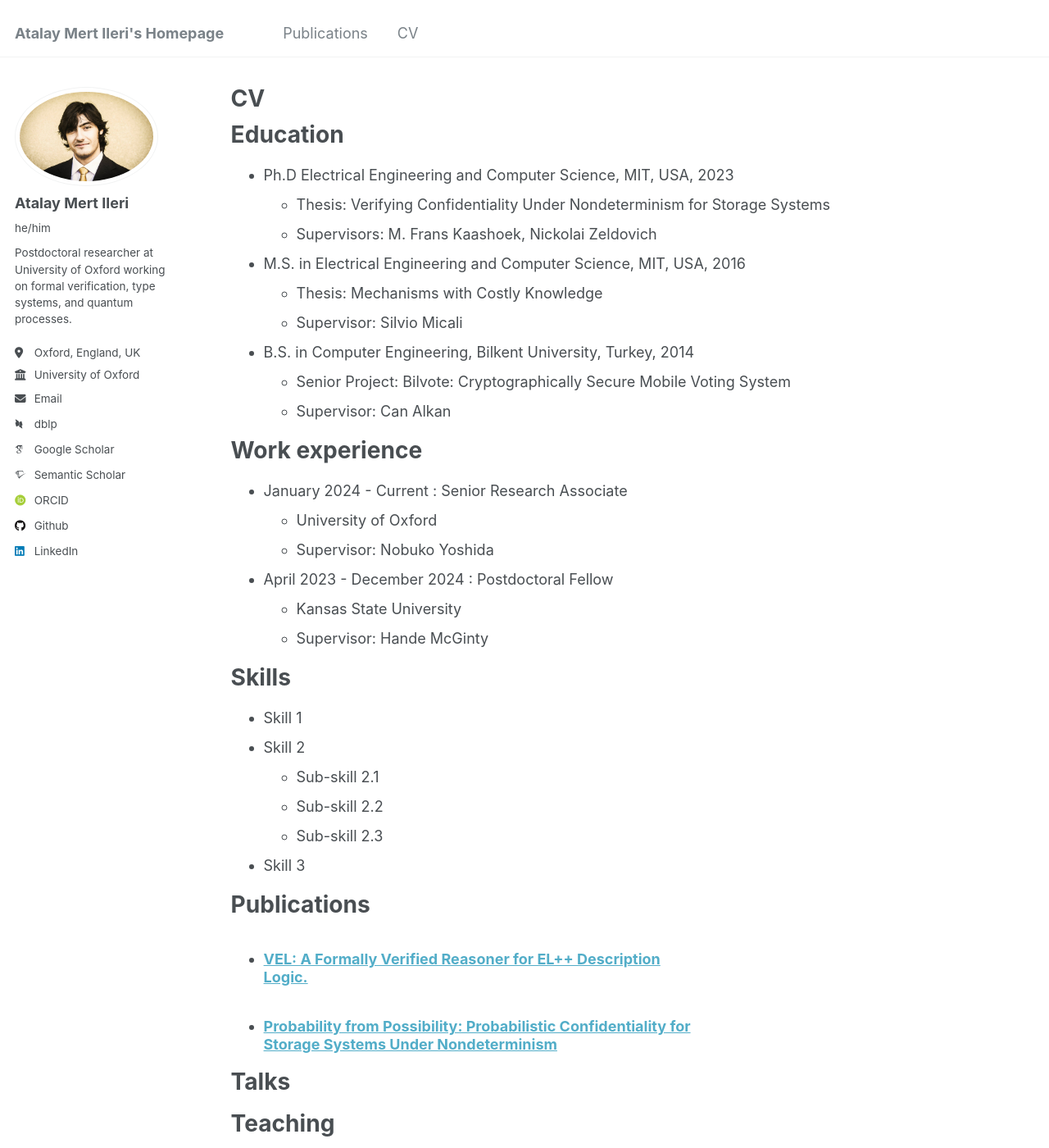
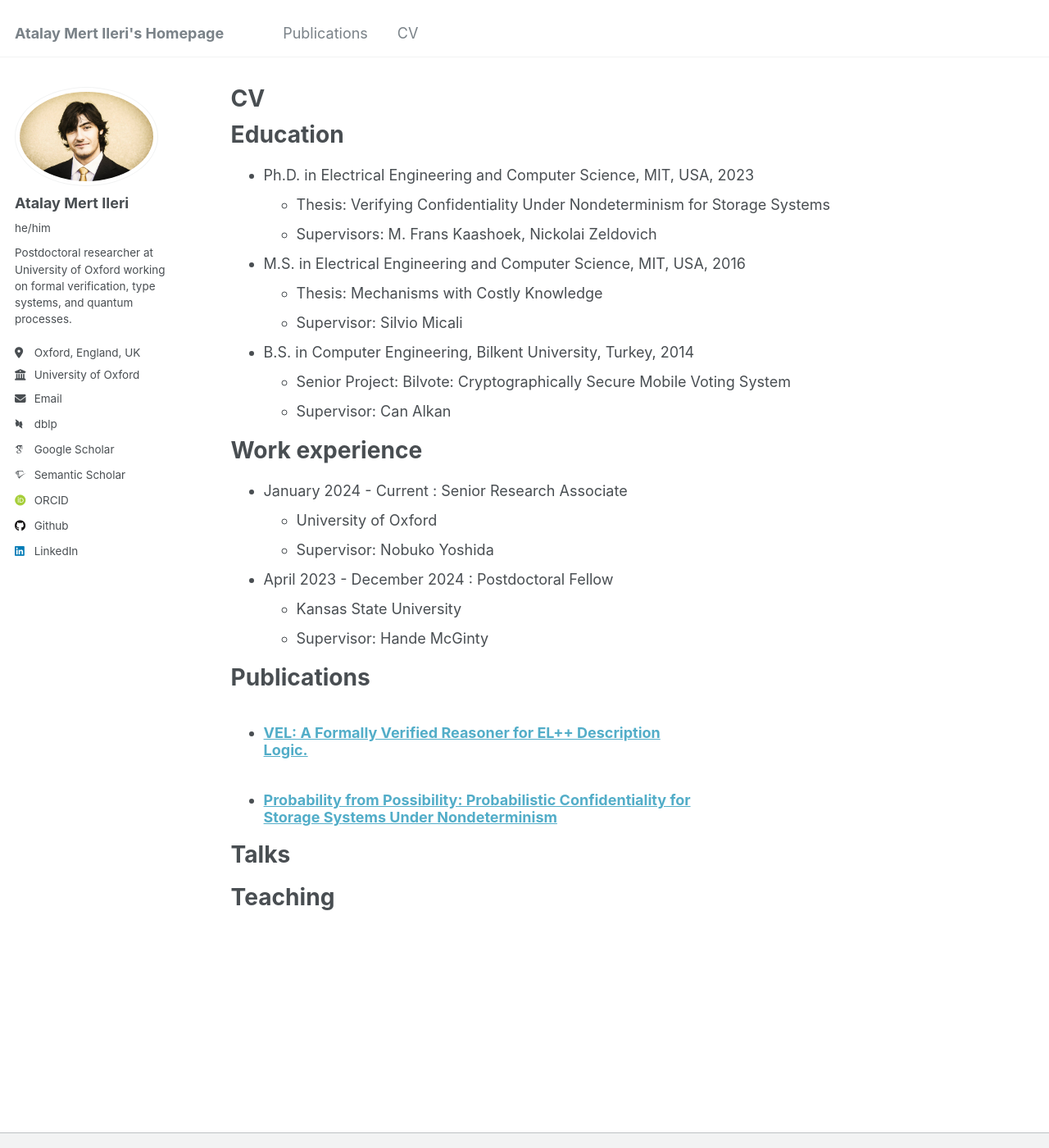
Before and after one commit to atalaymertileri/atalaymertileri.github.io, a Jekyll site: the page built from _pages/cv.md, in a window 1280 px wide and 1400 px high. Shown: the whole window at 82% size. Built offline with Jekyll 4.4.1, drawn with Linux system fonts in a browser that asks for light colours; some web fonts are replaced; some of the changed text lies outside the part shown.

Commit message:
Update cv.md

```diff
--- a/_pages/cv.md
+++ b/_pages/cv.md
@@ -11,7 +11,7 @@ redirect_from:
 
 Education
 ======
-* Ph.D Electrical Engineering and Computer Science, MIT, USA, 2023
+* Ph.D. in Electrical Engineering and Computer Science, MIT, USA, 2023
   * Thesis: Verifying Confidentiality Under Nondeterminism for Storage Systems
   * Supervisors: M. Frans Kaashoek, Nickolai Zeldovich
 * M.S. in Electrical Engineering and Computer Science, MIT, USA, 2016
@@ -31,15 +31,6 @@ Work experience
   * Kansas State University
   * Supervisor: Hande McGinty
 
-Skills
-======
-* Skill 1
-* Skill 2
-  * Sub-skill 2.1
-  * Sub-skill 2.2
-  * Sub-skill 2.3
-* Skill 3
-
 Publications
 ======
   <ul>{% for post in site.publications reversed %}
```
Also changed, not shown: other parts of _pages/cv.md (+0 -4 lines).
